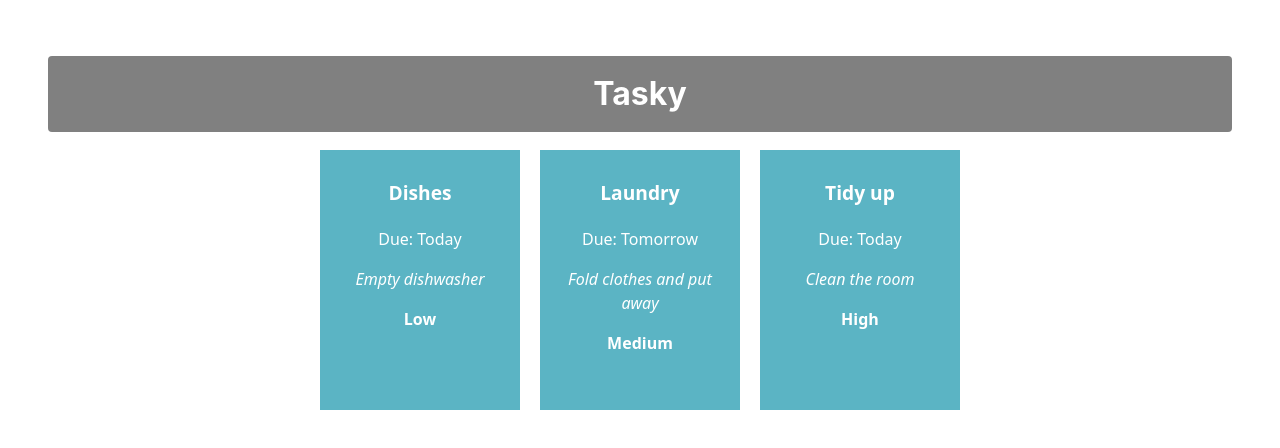
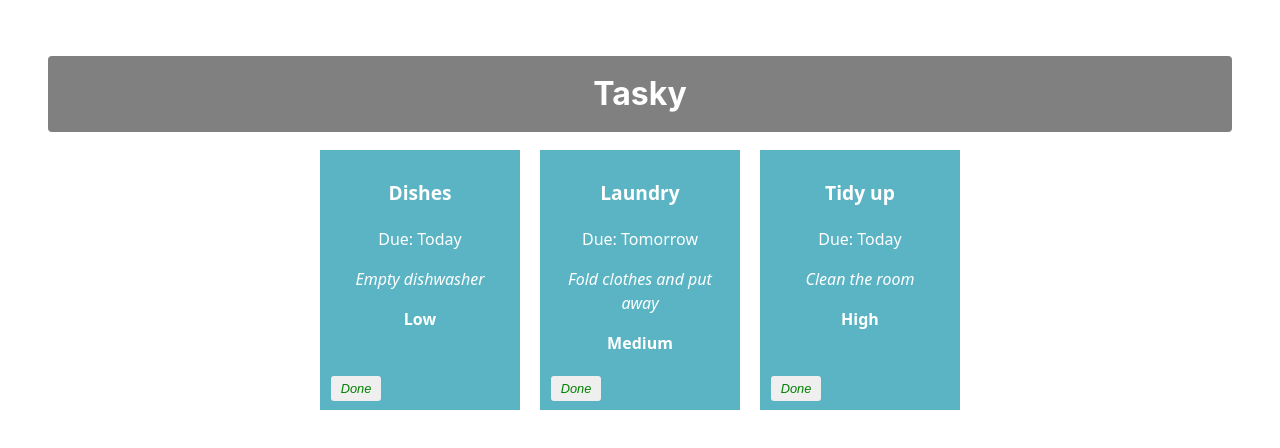
Before and after one commit to BartlomiejGerc/react-basics-labs, a React (Vite) app in the folder kiki/: page / in a window 1280 px wide. Shown: the top 448 px of the page. Built offline with nearby package versions, Linux system fonts and the light colour scheme.

Commit message:
Mark task as done

```diff
--- a/kiki/src/App.css
+++ b/kiki/src/App.css
@@ -48,3 +48,20 @@
 .priority {
   font-weight: bold;
 }
+
+button {
+  border: none;
+  border-radius: 3px;
+  font-style: italic;
+  font-size: 0.8em;
+  margin: 4px 6px;
+  width: 50px;
+  height: 25px;
+}
+
+.doneButton {
+  position: absolute;
+  bottom: 5px;
+  left: 5px;
+  color: green;
+}
--- a/kiki/src/App.jsx
+++ b/kiki/src/App.jsx
@@ -10,36 +10,48 @@
         title: "Dishes",
         description: "Empty dishwasher",
         deadline: "Today",
-        priority: "Low"
+        priority: "Low" ,
+        done: false
       },
       {
         id: 2,
         title: "Laundry",
         description: "Fold clothes and put away",
         deadline: "Tomorrow",
-        priority: "Medium"
+        priority: "Medium",
+        done: false
       },
       {
         id: 3,
         title: "Tidy up",
         description: "Clean the room",
         deadline: "Today",
-        priority: "High"
+        priority: "High",
+        done: false
       }
     ]
   });
+   const doneHandler = (taskIndex) => {
+    const tasks = [...taskState.tasks];
+    tasks[taskIndex].done = !tasks[taskIndex].done;
+    setTaskState({tasks});
+    console.log(`${taskIndex} ${tasks[taskIndex].done}`);
+  }
 
   return (
     <div className="container">
       <h1>Tasky</h1>
 
-      {taskState.tasks.map((task) => (
+      {taskState.tasks.map((task, index) => (
         <Task
           key={task.id}
           title={task.title}
           description={task.description}
           deadline={task.deadline}
           priority={task.priority}
+          done={task.done}
+          markDone={() => doneHandler(index)}
+
         />
       ))}
     </div>
--- a/kiki/src/components/Task.jsx
+++ b/kiki/src/components/Task.jsx
@@ -2,14 +2,23 @@
 
 const Task = (props) => {
   return (
-    <div className="card">
+
+    <div className="card"style={{backgroundColor: props.done ? 'lightgrey' : '#5bb4c4'}}>
+
+
       <p className="title">{props.title}</p>
       <p>Due: {props.deadline}</p>
       <p className="taskdescription">{props.description}</p>
 
       <p className="priority">{props.priority}</p>
 
+
+      <button onClick={props.markDone} className='doneButton'>Done</button>
+
+
+
     </div>
+
   );
 };
 
```
